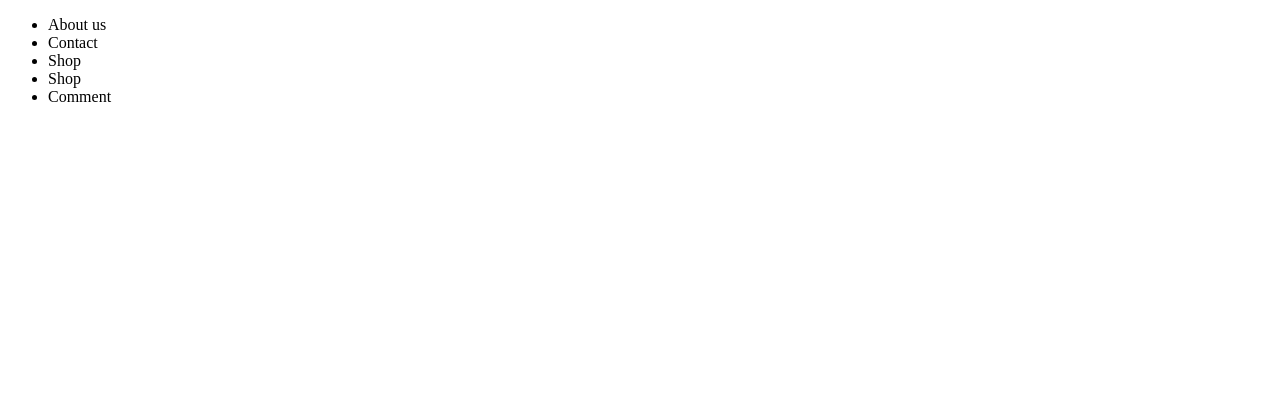
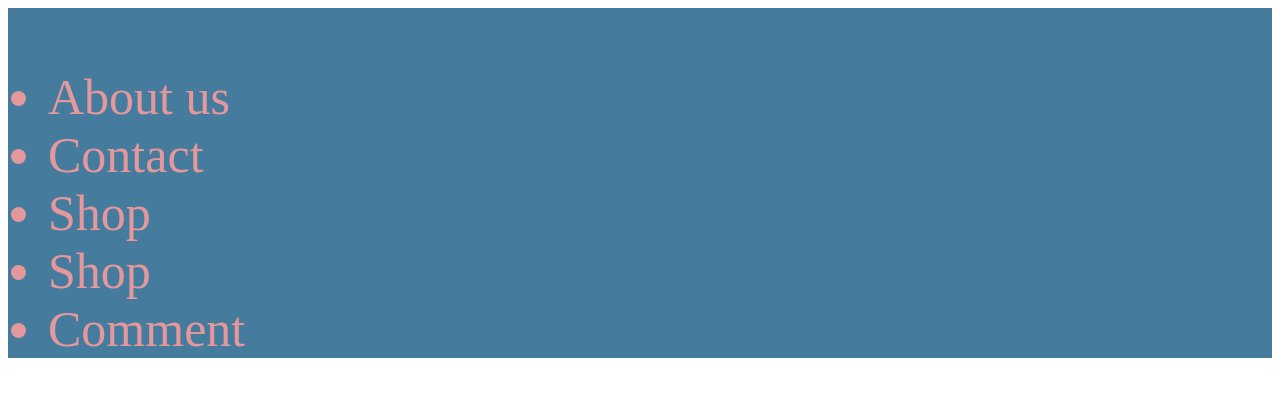
Before and after one commit to funkyHCIguru/github_test, a plain HTML site: page index.html in a window 1280 px wide. Drawn offline with Linux system fonts and the light colour scheme.

Commit message:
add bg-color

```diff
--- a/index.html
+++ b/index.html
@@ -3,6 +3,7 @@
 <head>
     <meta charset="UTF-8">
     <meta name="viewport" content="width=device-width, initial-scale=1.0">
+    <link rel="stylesheet" href="style.css">
     <title>Document</title>
 </head>
 <body>
--- a/style.css
+++ b/style.css
@@ -1,6 +1,11 @@
 .wrap {
-    color: #cdb4db;
-    font-size: 16px;
+    font-size: 50px;
     padding-top: 10px;
-    background-color: #e5989b;
+    background-color: #457b9d;
+
 }
+
+.wrap_list {
+    color: #e5989b;
+
+}
```
